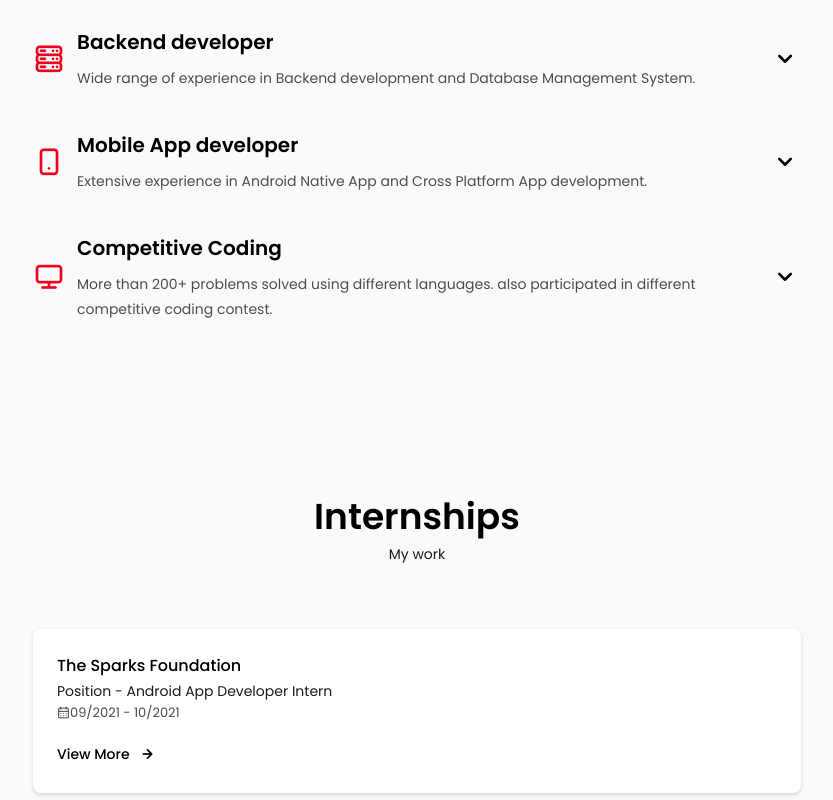
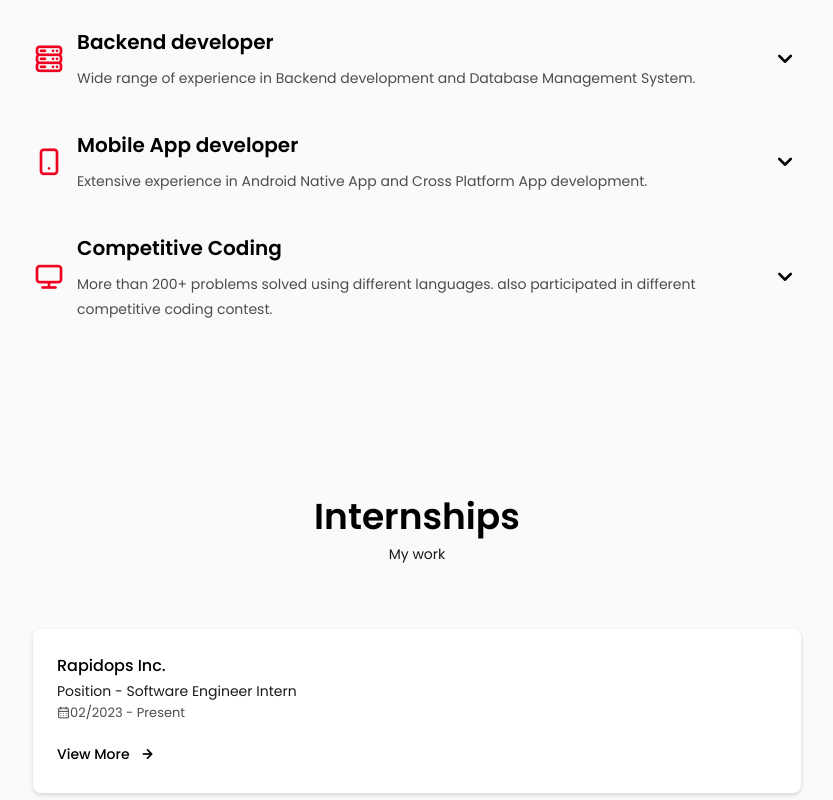
Before and after one commit to SujalLakhani/sujallakhani.github.io, a React (Create React App) app: page / in a window 1280 px wide. Shown: the part 2120-2920 px from the top of the page, without its empty margins (223-1056 px from the left). Built offline with nearby package versions, Linux system fonts and the light colour scheme.

Commit message:
Portfolio is updated

```diff
--- a/src/assets/css/styles.css
+++ b/src/assets/css/styles.css
@@ -492,27 +492,31 @@ img {
 }
 
 .skills__js {
+  width: 80%;
+}
+
+.skills__react {
   width: 70%;
 }
 
-.skills__react {
-  width: 80%;
+.skills__angular {
+  width: 90%;
 }
 
 .skills__node {
-  width: 80%;
+  width: 70%;
 }
 
 .skills__express {
-  width: 80%;
+  width: 70%;
 }
 
 .skills__mongodb {
-  width: 70%;
+  width: 60%;
 }
 
 .skills__sql {
-  width: 90%;
+  width: 60%;
 }
 
 .skills__firebase {
@@ -536,7 +540,7 @@ img {
 }
 
 .skills__python {
-  width: 80%;
+  width: 70%;
 }
 
 .skills__close .skills__list {
@@ -604,6 +608,7 @@ img {
   border-radius: 0.5rem;
   box-shadow: 0 2px 4px rgba(0, 0, 0, 0.15);
   transition: 0.3s;
+  margin: 20px 0px;
 }
 
 .services__container:hover {
--- a/src/components/Data.js
+++ b/src/components/Data.js
@@ -154,14 +154,20 @@ const DomainData = [
       {
         id: 3,
         name: "JavaScript",
-        num: "70%",
+        num: "80%",
         class: "skills__percentage skills__js",
       },
       {
         id: 4,
         name: "React.js",
-        num: "80%",
+        num: "70%",
         class: "skills__percentage skills__react",
+      },
+      {
+        id: 4,
+        name: "Angular",
+        num: "90%",
+        class: "skills__percentage skills__angular",
       },
     ],
   },
@@ -175,25 +181,25 @@ const DomainData = [
       {
         id: 1,
         name: "Node.js",
-        num: "80%",
+        num: "70%",
         class: "skills__percentage skills__node",
       },
       {
         id: 2,
         name: "Express.js",
-        num: "80%",
+        num: "70%",
         class: "skills__percentage skills__express",
       },
       {
         id: 3,
         name: "MongoDB",
-        num: "70%",
+        num: "60%",
         class: "skills__percentage skills__mongodb",
       },
       {
         id: 4,
         name: "SQL",
-        num: "90",
+        num: "60",
         class: "skills__percentage skills__sql",
       },
       {
@@ -247,7 +253,7 @@ const DomainData = [
       {
         id: 2,
         name: "Python",
-        num: "80%",
+        num: "70%",
         class: "skills__percentage skills__python",
       },
       {
@@ -262,6 +268,30 @@ const DomainData = [
 
 const ServicesData = [
   {
+    id: 2,
+    name: "Rapidops Inc.",
+    position: "Software Engineer Intern",
+    duration: "02/2023 - Present",
+    data: [
+      {
+        id: 1,
+        line: "In this internship I had learned about lots of technologies",
+      },
+      {
+        id: 2,
+        line: "Like Angular, TypeScript, JavaScript, Git/GitHub and many more",
+      },
+      {
+        id: 3,
+        line: "Also I had implemented those technologies to develop some small projects",
+      },
+      {
+        id: 4,
+        line: "Currently I am working on the Salesmate CRM, a live project of Rapidops Inc.",
+      },
+    ],
+  },
+  {
     id: 1,
     name: "The Sparks Foundation",
     position: "Android App Developer Intern",
@@ -269,7 +299,7 @@ const ServicesData = [
     data: [
       {
         id: 1,
-        line: "In this internship I have developed a project of Android App.",
+        line: "In this internship I had developed a project of Android App.",
       },
       { id: 2, line: "Definition of the project was Basic Banking System." },
       {
```
Also changed, not shown: 1 other file (tests, documents, lock files or other folders).
